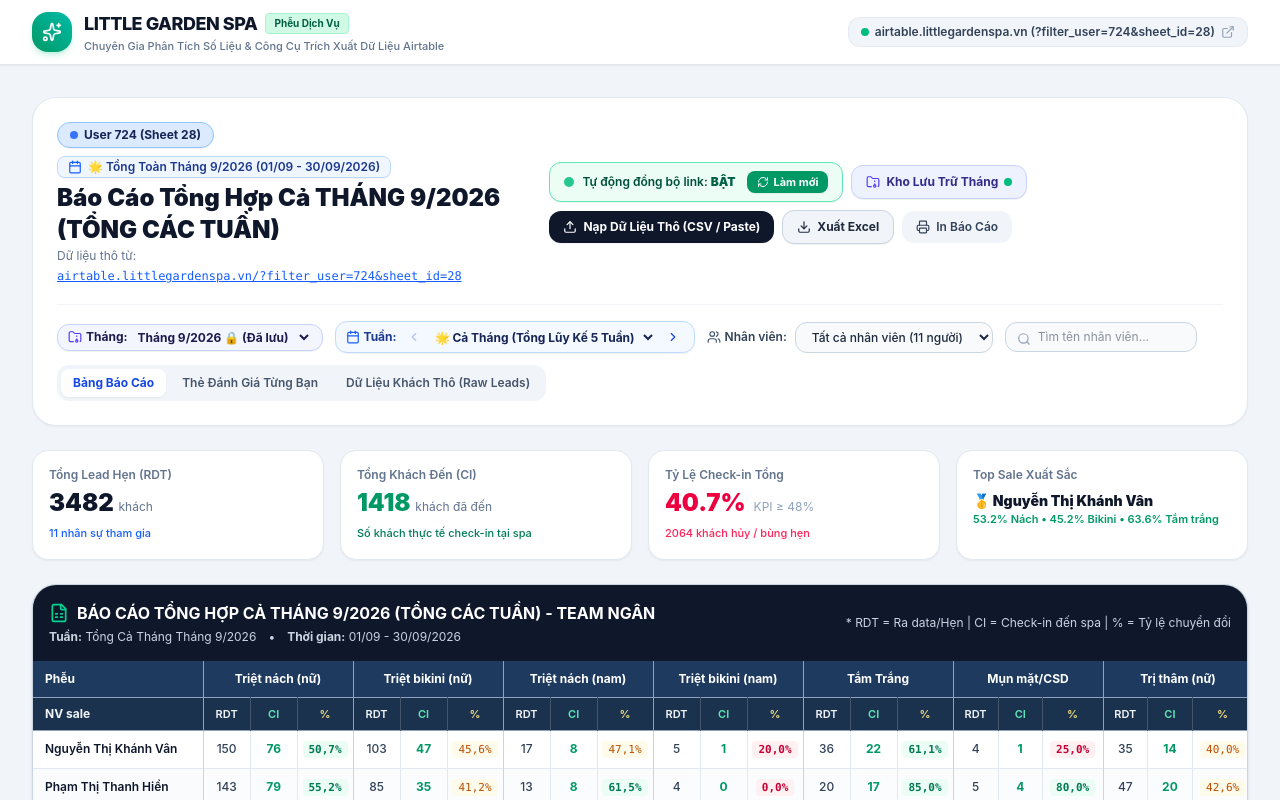
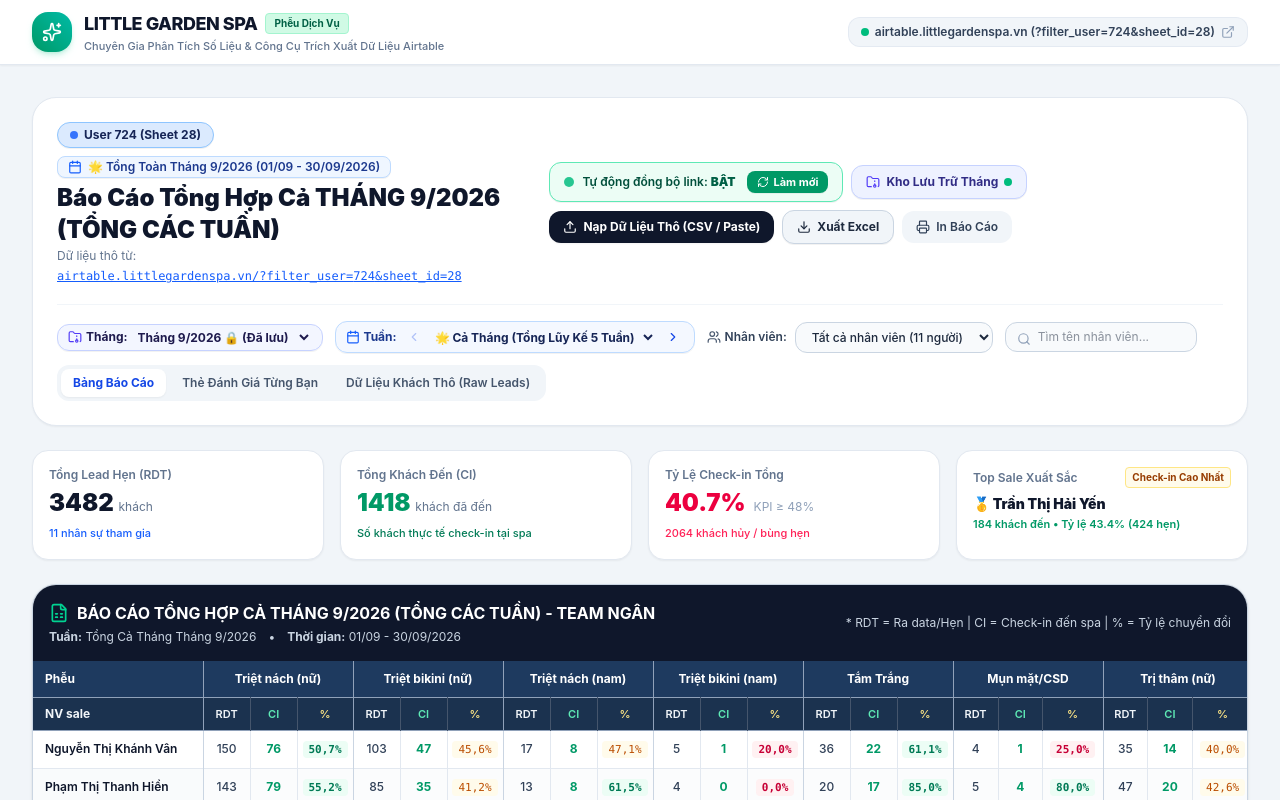
Before and after one commit to ducvantran25121993-ui/littlegardenspa, a React (Vite) app: page / in a window 1280 px wide. Shown: the top 800 px of the page. Built offline with nearby package versions, Linux system fonts and the light colour scheme.

Commit message:
feat: calculate and display top-performing staff
Implement logic to identify the top sale based on check-in volume and conversion rate for dynamic dashboard reporting.

```diff
--- a/src/components/SpaDashboard.tsx
+++ b/src/components/SpaDashboard.tsx
@@ -530,6 +530,36 @@ export const SpaDashboard: React.FC = () => {
     };
   }, [dynamicTotals]);
 
+  // Dynamic Top Sale calculation based on actual staff performance of active week/month
+  const topSale = useMemo(() => {
+    if (filteredStaff.length === 0) return null;
+
+    const ranked = filteredStaff.map(staff => {
+      let staffCI = 0;
+      let staffRDT = 0;
+      Object.values(staff.services).forEach(s => {
+        staffCI += s.ci;
+        staffRDT += s.rdt;
+      });
+      const rate = staffRDT > 0 ? (staffCI / staffRDT) * 100 : 0;
+      return {
+        staff,
+        name: staff.name,
+        ci: staffCI,
+        rdt: staffRDT,
+        rate
+      };
+    });
+
+    // Rank by Check-in (CI) as primary, rate as secondary
+    ranked.sort((a, b) => {
+      if (b.ci !== a.ci) return b.ci - a.ci;
+      return b.rate - a.rate;
+    });
+
+    return ranked[0];
+  }, [filteredStaff]);
+
   // Helper to format percentage with color badges
   const renderRateBadge = (rate: number | null) => {
     if (rate === null) {
@@ -848,14 +878,21 @@ export const SpaDashboard: React.FC = () => {
         </div>
 
         <div className="bg-white rounded-2xl border border-slate-200 p-4 shadow-xs">
-          <span className="text-xs font-semibold text-slate-500 block">Top Sale Xuất Sắc</span>
-          {grandTotal.rdt > 0 ? (
+          <div className="flex items-center justify-between">
+            <span className="text-xs font-semibold text-slate-500 block">Top Sale Xuất Sắc</span>
+            {topSale && topSale.ci > 0 && (
+              <span className="text-[10px] font-bold px-1.5 py-0.5 rounded bg-amber-50 text-amber-800 border border-amber-200">
+                Check-in Cao Nhất
+              </span>
+            )}
+          </div>
+          {topSale && topSale.ci > 0 ? (
             <>
-              <div className="text-sm font-black text-slate-900 mt-2 truncate">
-                🥇 Nguyễn Thị Khánh Vân
+              <div className="text-sm font-black text-slate-900 mt-1.5 truncate" title={topSale.name}>
+                🥇 {topSale.name}
               </div>
-              <span className="text-[11px] text-emerald-600 font-semibold block">
-                53.2% Nách • 45.2% Bikini • 63.6% Tắm trắng
+              <span className="text-[11px] text-emerald-600 font-semibold block mt-0.5">
+                {topSale.ci} khách đến • Tỷ lệ {topSale.rate.toFixed(1)}% ({topSale.rdt} hẹn)
               </span>
             </>
           ) : (
```
